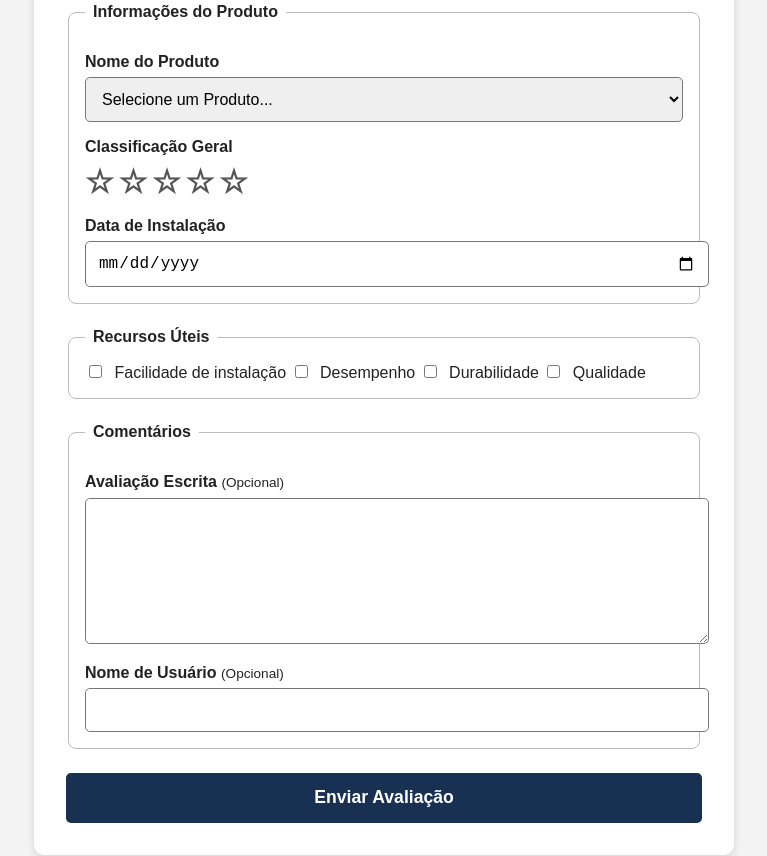
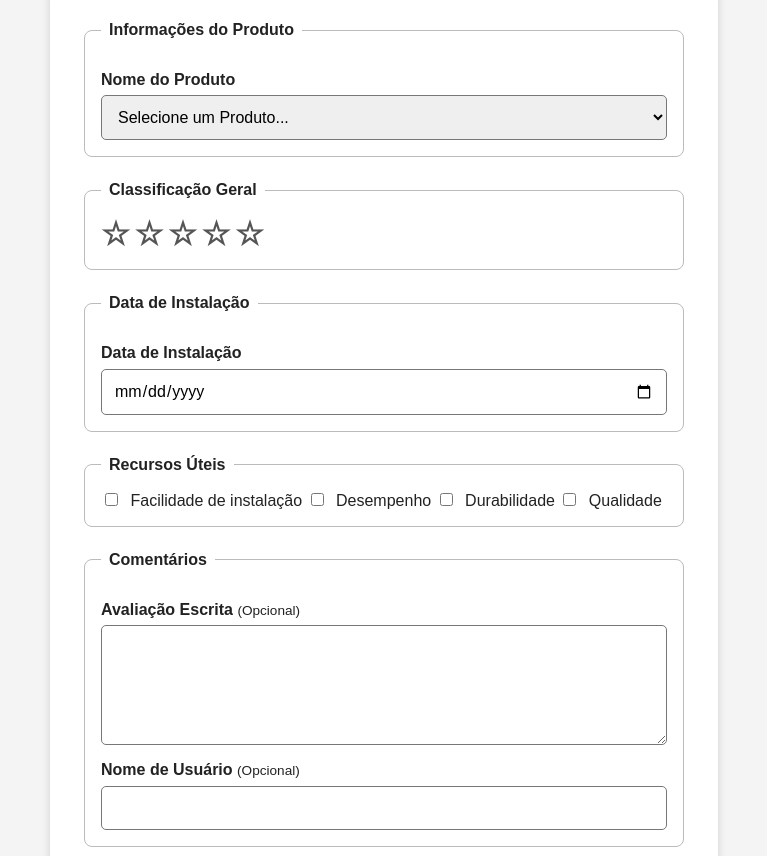
Before and after one commit to gigiselima-creator/wdd131, a plain HTML site: page formulario.html in a window 1280 px wide. Shown: the part 142-998 px from the top of the page, without its empty margins (256-1023 px from the left). Drawn offline with Linux system fonts and the light colour scheme.

Commit message:
avaliação js

````diff
--- a/avaliacao.html
+++ b/avaliacao.html
@@ -1,22 +1,32 @@
 ```html
 <!DOCTYPE html>
 <html lang="pt-BR">
+
 <head>
     <meta charset="UTF-8">
     <meta name="viewport" content="width=device-width, initial-scale=1.0">
-    <meta name="description" content="Confirmação da avaliação de produto">
+
+    <meta name="description"
+        content="Confirmação do envio da avaliação de produto e acompanhamento do número de avaliações realizadas.">
+
     <meta name="author" content="Gisele Albuquerque">
+
     <title>Avaliação Enviada</title>
-    <link rel="stylesheet" href="formulario.css">
+
+    <link rel="stylesheet" href="estilos/formulario.css">
+    <script src="scripts/avaliacao.js" defer></script>
 </head>
 
 <body>
+
     <header>
         <h1>Avaliação Enviada</h1>
     </header>
 
     <main>
+
         <section class="confirmation">
+
             <h2>Obrigado pela sua avaliação!</h2>
 
             <p>
@@ -29,7 +39,9 @@
             </p>
 
             <a href="formulario.html">Voltar ao formulário</a>
+
         </section>
+
     </main>
 
     <footer>
@@ -37,15 +49,7 @@
         <p>Última atualização: 2026</p>
     </footer>
 
-    <script>
-        let contador = Number(localStorage.getItem("contadorAvaliacoes")) || 0;
+</body>
 
-        contador++;
-
-        localStorage.setItem("contadorAvaliacoes", contador);
-
-        document.querySelector("#contador").textContent = contador;
-    </script>
-</body>
 </html>
 ```
--- a/estilos/formulario.css
+++ b/estilos/formulario.css
@@ -1,4 +1,3 @@
-```css
 * {
     box-sizing: border-box;
 }
@@ -63,12 +62,24 @@ textarea {
     border: 1px solid #777;
     border-radius: 5px;
     font-size: 1rem;
+    font-family: inherit;
+}
+
+select:focus,
+input[type="date"]:focus,
+input[type="text"]:focus,
+textarea:focus {
+    outline: 2px solid #28527a;
+    outline-offset: 2px;
 }
 
 textarea {
     min-height: 120px;
     resize: vertical;
 }
+
+
+/* Classificação por estrelas */
 
 .rating {
     display: flex;
@@ -95,8 +106,17 @@ textarea {
     color: #f5b301;
 }
 
+.rating input:focus-visible + label {
+    outline: 2px solid #28527a;
+    outline-offset: 3px;
+}
+
+
+/* Checkboxes */
+
 fieldset input[type="checkbox"] {
     margin-right: 0.5rem;
+    width: auto;
 }
 
 fieldset input[type="checkbox"] + label {
@@ -105,10 +125,16 @@ fieldset input[type="checkbox"] + label {
     margin: 0;
 }
 
+
+/* Campos opcionais */
+
 span {
     font-size: 0.85rem;
     font-weight: normal;
 }
+
+
+/* Botão */
 
 input[type="submit"] {
     width: 100%;
@@ -126,6 +152,14 @@ input[type="submit"]:hover {
     background-color: #28527a;
 }
 
+input[type="submit"]:focus-visible {
+    outline: 2px solid #183153;
+    outline-offset: 3px;
+}
+
+
+/* Rodapé */
+
 footer {
     background-color: #183153;
     color: white;
@@ -138,7 +172,11 @@ footer p {
     margin: 0.3rem;
 }
 
+
+/* Desktop */
+
 @media screen and (min-width: 700px) {
+
     main {
         max-width: 700px;
     }
@@ -147,4 +185,3 @@ footer p {
         padding: 2rem;
     }
 }
-```
--- a/formulario.html
+++ b/formulario.html
@@ -1,89 +1,203 @@
+```html
 <!DOCTYPE html>
 <html lang="pt-BR">
 <head>
     <meta charset="UTF-8">
     <meta name="viewport" content="width=device-width, initial-scale=1.0">
-    <meta name="description" content="Avalie um produto informando sua classificação, data de instalação, recursos úteis e comentários sobre sua experiência.">
+
+    <meta name="description"
+        content="Avalie um produto informando sua classificação, data de instalação, recursos úteis e comentários sobre sua experiência.">
+
     <meta name="author" content="Gisele Albuquerque">
+
     <title>Avaliação de Produto</title>
+
     <link rel="stylesheet" href="estilos/formulario.css">
     <script src="scripts/formulario.js" defer></script>
 </head>
 
 <body>
+
     <header>
         <h1>Avaliação de Produto</h1>
     </header>
 
     <main>
+
         <form method="get" action="avaliacao.html">
 
             <fieldset>
                 <legend>Informações do Produto</legend>
 
                 <label for="produto">Nome do Produto</label>
+
                 <select id="produto" name="produto" required>
                     <option value="" disabled selected>
                         Selecione um Produto...
                     </option>
                 </select>
 
-<label>Classificação Geral</label>
+            </fieldset>
+
+
+            <fieldset>
+                <legend>Classificação Geral</legend>
 
                 <div class="rating">
+
                     <label for="rating1">☆</label>
-    <input type="radio" id="rating1" name="classificacao" value="1" required>
+                    <input
+                        type="radio"
+                        id="rating1"
+                        name="classificacao"
+                        value="1"
+                        required
+                    >
 
                     <label for="rating2">☆</label>
-    <input type="radio" id="rating2" name="classificacao" value="2" required>
+                    <input
+                        type="radio"
+                        id="rating2"
+                        name="classificacao"
+                        value="2"
+                        required
+                    >
 
                     <label for="rating3">☆</label>
-    <input type="radio" id="rating3" name="classificacao" value="3" required>
+                    <input
+                        type="radio"
+                        id="rating3"
+                        name="classificacao"
+                        value="3"
+                        required
+                    >
 
                     <label for="rating4">☆</label>
-    <input type="radio" id="rating4" name="classificacao" value="4" required>
+                    <input
+                        type="radio"
+                        id="rating4"
+                        name="classificacao"
+                        value="4"
+                        required
+                    >
 
                     <label for="rating5">☆</label>
-    <input type="radio" id="rating5" name="classificacao" value="5" required>
+                    <input
+                        type="radio"
+                        id="rating5"
+                        name="classificacao"
+                        value="5"
+                        required
+                    >
+
                 </div>
 
+            </fieldset>
+
+
+            <fieldset>
+                <legend>Data de Instalação</legend>
+
                 <label for="data">Data de Instalação</label>
-                <input type="date" id="data" name="data" required>
+
+                <input
+                    type="date"
+                    id="data"
+                    name="data"
+                    required
+                >
+
             </fieldset>
+
 
             <fieldset>
                 <legend>Recursos Úteis</legend>
 
-    <input type="checkbox" id="recurso1" name="recursos" value="facilidade">
-    <label for="recurso1">Facilidade de instalação</label>
+                <input
+                    type="checkbox"
+                    id="recurso1"
+                    name="recursos"
+                    value="facilidade"
+                >
+                <label for="recurso1">
+                    Facilidade de instalação
+                </label>
 
-    <input type="checkbox" id="recurso2" name="recursos" value="desempenho">
-    <label for="recurso2">Desempenho</label>
+                <input
+                    type="checkbox"
+                    id="recurso2"
+                    name="recursos"
+                    value="desempenho"
+                >
+                <label for="recurso2">
+                    Desempenho
+                </label>
 
-    <input type="checkbox" id="recurso3" name="recursos" value="durabilidade">
-    <label for="recurso3">Durabilidade</label>
+                <input
+                    type="checkbox"
+                    id="recurso3"
+                    name="recursos"
+                    value="durabilidade"
+                >
+                <label for="recurso3">
+                    Durabilidade
+                </label>
 
-    <input type="checkbox" id="recurso4" name="recursos" value="qualidade">
-    <label for="recurso4">Qualidade</label>
+                <input
+                    type="checkbox"
+                    id="recurso4"
+                    name="recursos"
+                    value="qualidade"
+                >
+                <label for="recurso4">
+                    Qualidade
+                </label>
+
             </fieldset>
+
+
             <fieldset>
                 <legend>Comentários</legend>
 
-                <label for="avaliacao">Avaliação Escrita <span>(Opcional)</span></label>
-                <textarea id="avaliacao" name="avaliacao"></textarea>
+                <label for="avaliacao">
+                    Avaliação Escrita
+                    <span>(Opcional)</span>
+                </label>
 
-                <label for="usuario">Nome de Usuário <span>(Opcional)</span></label>
-                <input type="text" id="usuario" name="usuario">
+                <textarea
+                    id="avaliacao"
+                    name="avaliacao"
+                ></textarea>
+
+
+                <label for="usuario">
+                    Nome de Usuário
+                    <span>(Opcional)</span>
+                </label>
+
+                <input
+                    type="text"
+                    id="usuario"
+                    name="usuario"
+                >
+
             </fieldset>
 
-            <input type="submit" value="Enviar Avaliação">
+
+            <input
+                type="submit"
+                value="Enviar Avaliação"
+            >
 
         </form>
+
     </main>
+
 
     <footer>
         <p>&copy; 2026 Gisele Albuquerque | Brasil</p>
         <p>Última atualização: 2026</p>
     </footer>
+
 </body>
 </html>
````
Also changed, not shown: scripts/avaliacao.js (added, +9 -0 lines), scripts/formulario.js (+2 -0 lines). Lines whose indentation alone changed are shown as unchanged.
